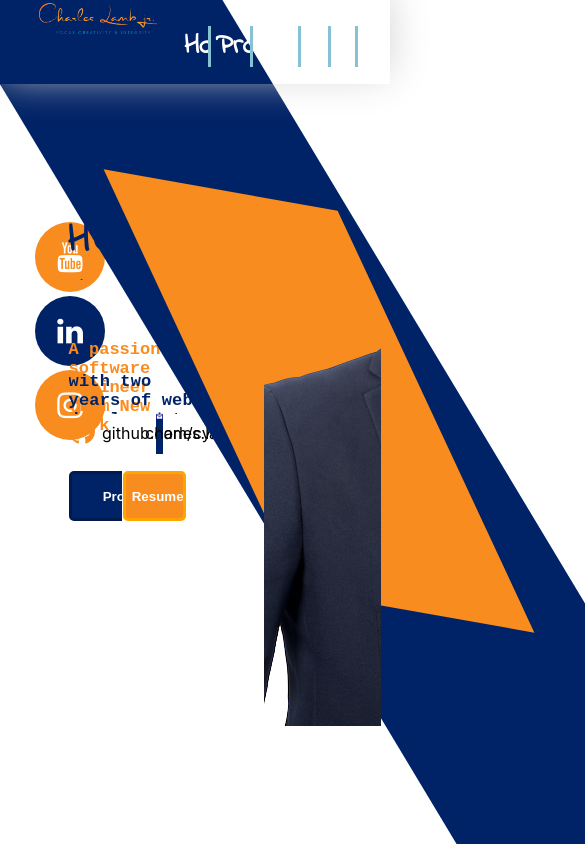
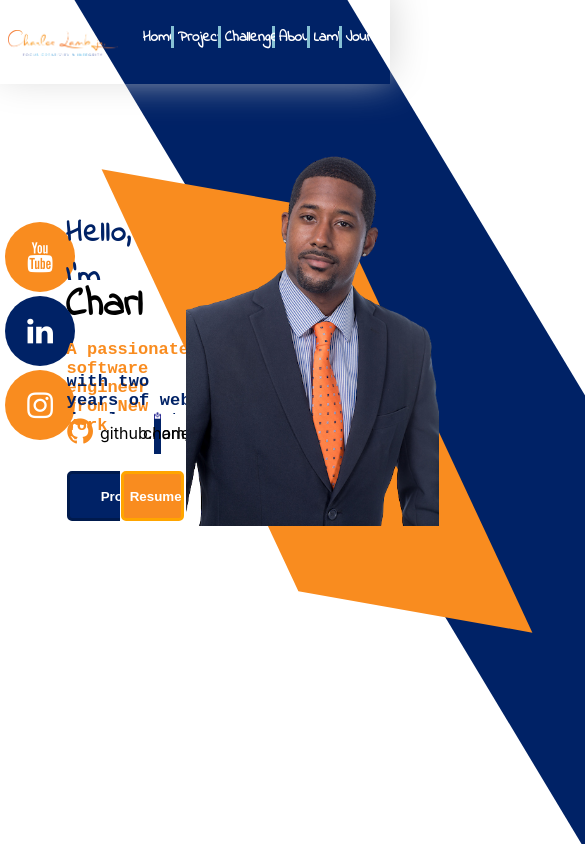
Before and after one commit to cyberstizz/charleslambjr, a React (Create React App) app: page / in a window 390 px wide. Shown: the top 844 px of the page, 585 px wide, since content can reach past the window. Built offline with nearby package versions, Linux system fonts and the light colour scheme; a web font is replaced by a local one.

Commit message:
added basic mediea quieries so that the nav options are at least clickable

```diff
--- a/src/App.css
+++ b/src/App.css
@@ -2,7 +2,7 @@
 
 *{
   margin: 0 auto;
-  overflow: hidden;
+  overflow: visible;
 }
 
 .App {
@@ -521,7 +521,7 @@ overflow: hidden;
 
 
 .navBar{
-  display: inline-flex;
+  display:flex;
   flex-direction: row;
   width: 100vw;
   height: 10vh;
@@ -536,7 +536,7 @@ overflow: hidden;
   position: absolute;
   display: inline-flex;
   flex-direction: row;
-  margin-left: 52vw;
+  margin-left: 84vw;
   width: 70vw;
   height: 100vh;
   z-index: 10;
@@ -545,31 +545,34 @@ overflow: hidden;
 }
 
 .logo{
-  margin-left: 10vw;
-  margin-top: .4vh;
+  margin-left: 2vw;
+  margin-top: 3.5vh;
   background-image: url("./charleslamb3264.png");
   background-size: cover;
-  background-size: 110%;
+  background-size: 100%;
   background-repeat: no-repeat;
   background-position: cover;
-  height: 62px;
-  width: 280px;
+  height: 82px;
+  width: 100px;
   padding-right: 10px;
   overflow: visible;
 }
 
 .navOptions{
-  display: inline-flex;
+  display: flex;
   flex-direction: row;
-  margin-left: 7vw;
+  margin-left: 3vw;
   margin-top: 1.7vh;
   padding-top: 1.4vh;
+  height: 100vh;
+  width: 60vw;
+  overflow: visible;
 }
 
 .home{
   color: white;
   font-family: 'Indie Flower', cursive;
-  font-size: 28px;
+  font-size: 15px;
   font-weight: bolder;
   z-index: 10;
   border-right: solid rgb(134, 193, 212);
@@ -580,7 +583,7 @@ overflow: hidden;
   margin-left: 1vw;
   color: white;
   font-family: 'Indie Flower', cursive;
-  font-size: 28px;
+  font-size: 15px;
   font-weight: bolder;
   z-index: 10;
   border-right: solid rgb(134, 193, 212);
@@ -591,18 +594,19 @@ overflow: hidden;
   margin-left: 1vw;
   color: white;
   font-family: 'Indie Flower', cursive;
-  font-size: 28px;
+  font-size: 15px;
   font-weight: bolder;
   z-index: 10;
   border-right: solid rgb(134, 193, 212);
   padding-right: 1vw;
+  overflow: visible;
 }
 
 .about{
   margin-left: 1vw;
   color: white;
   font-family: 'Indie Flower', cursive;
-  font-size: 28px;
+  font-size: 15px;
   font-weight: bolder;
   z-index: 10;
   border-right: solid rgb(134, 193, 212);
@@ -613,7 +617,7 @@ overflow: hidden;
   margin-left: 1vw;
   color: white;
   font-family: 'Indie Flower', cursive;
-  font-size: 28px;
+  font-size: 15px;
   font-weight: bolder;
   z-index: 10;
   border-right: solid rgb(134, 193, 212);
@@ -624,7 +628,7 @@ overflow: hidden;
   margin-left: 1vw;
   color: white;
   font-family: 'Indie Flower', cursive;
-  font-size: 28px;
+  font-size: 15px;
   font-weight: bolder;
   z-index: 10;
 
@@ -633,7 +637,7 @@ overflow: hidden;
 .home:hover{
   color: orange;
   font-family: 'Indie Flower', cursive;
-  font-size: 28px;
+  font-size: 15px;
   font-weight: bolder;
   z-index: 10;
   border-right: solid rgb(134, 193, 212);
@@ -644,7 +648,7 @@ overflow: hidden;
   margin-left: 1vw;
   color: orange;
   font-family: 'Indie Flower', cursive;
-  font-size: 28px;
+  font-size: 15px;
   font-weight: bolder;
   z-index: 10;
   border-right: solid rgb(134, 193, 212);
@@ -655,7 +659,7 @@ overflow: hidden;
   margin-left: 1vw;
   color: orange;
   font-family: 'Indie Flower', cursive;
-  font-size: 28px;
+  font-size: 15px;
   font-weight: bolder;
   z-index: 10;
   border-right: solid rgb(134, 193, 212);
@@ -666,7 +670,7 @@ overflow: hidden;
   margin-left: 1vw;
   color: orange;
   font-family: 'Indie Flower', cursive;
-  font-size: 28px;
+  font-size: 15px;
   font-weight: bolder;
   z-index: 10;
   border-right: solid rgb(134, 193, 212);
@@ -677,7 +681,7 @@ overflow: hidden;
   margin-left: 1vw;
   color: orange;
   font-family: 'Indie Flower', cursive;
-  font-size: 28px;
+  font-size: 15px;
   font-weight: bolder;
   z-index: 10;
   border-right: solid rgb(134, 193, 212);
@@ -688,7 +692,7 @@ overflow: hidden;
   margin-left: 1vw;
   color: orange;
   font-family: 'Indie Flower', cursive;
-  font-size: 28px;
+  font-size: 15px;
   font-weight: bolder;
   z-index: 10;
 
@@ -698,18 +702,18 @@ overflow: hidden;
   display: inline-flex;
   flex-direction: row;
   margin-top: 180px;
-  margin-left: 30px;
+  margin-left: 28px;
   width: 40vw;
   height: 50vh;
   overflow: visible;
 }
 
 .socialMediaButtons{
-  width: 100px;
-  height: 200px;
+  width: 30px;
+  height: 40px;
   background: white;
   border-radius: 100px / 50px;
-  left: 35px;
+  left: 5px;
   margin-top: 42px;
   position: absolute;
   overflow: visible;
@@ -721,9 +725,9 @@ overflow: hidden;
   margin-top: 2rem;
   margin-left: 9.7vw;
   font-family: 'Indie Flower', cursive;
-  font-size: 40px;
+  font-size: 30px;
   font-weight: bolder;
-  letter-spacing: .3rem;
+  letter-spacing: .1rem;
   color: rgb(0, 34, 102);
   position: absolute;
 }
@@ -813,10 +817,11 @@ overflow: hidden;
   flex-direction: row;
   background-image: url('./_DPL1167-removebg-preview.png');
   background-repeat: no-repeat;
-  margin-top: 126px;
-  margin-left: 20vw;
-  width: 30vw;
-  height: 80vh;
+  background-size: contain;
+  margin-top: 146px;
+  margin-left: .5vw;
+  width: 65vw;
+  height: 50vh;
   z-index: 11;
   position: absolute;
 }
```
